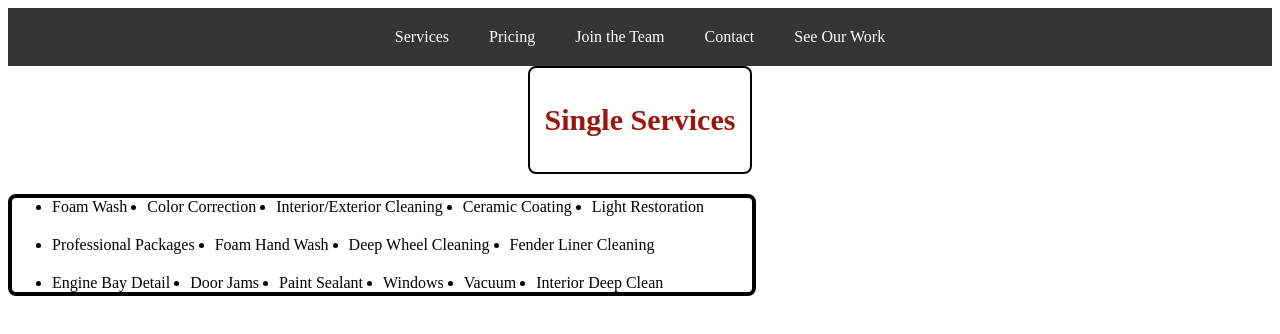
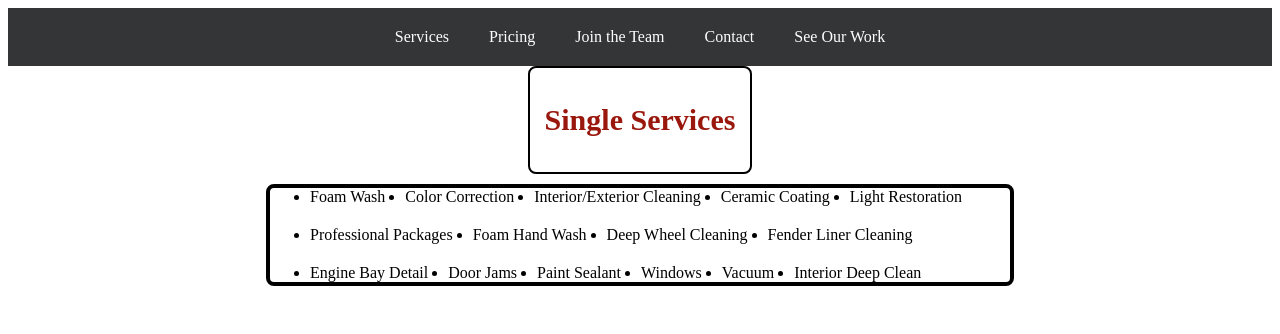
Before and after one commit to znegahnquet/znegahnquet.github.io, a plain HTML site: page index.html in a window 1280 px wide. Both pictures are taken after a click on the element "Services". Drawn offline with Linux system fonts and the light colour scheme.

Commit message:
Update style.css

```diff
--- a/style.css
+++ b/style.css
@@ -63,7 +63,7 @@ color: #9A170D;
 }
 
 .service-list {
-margin-top: 20px;
+margin: auto;
     font-size: 16px;
     display: flex;
     flex-wrap: wrap;
@@ -71,6 +71,7 @@ gap: 20px;
     border: solid black 4px;
     border-radius: 8px;
     max-width: 700px;
+    margin-top: 10px;
 }
 
 .pricing-box {
```
Lines whose indentation alone changed are shown as unchanged.
